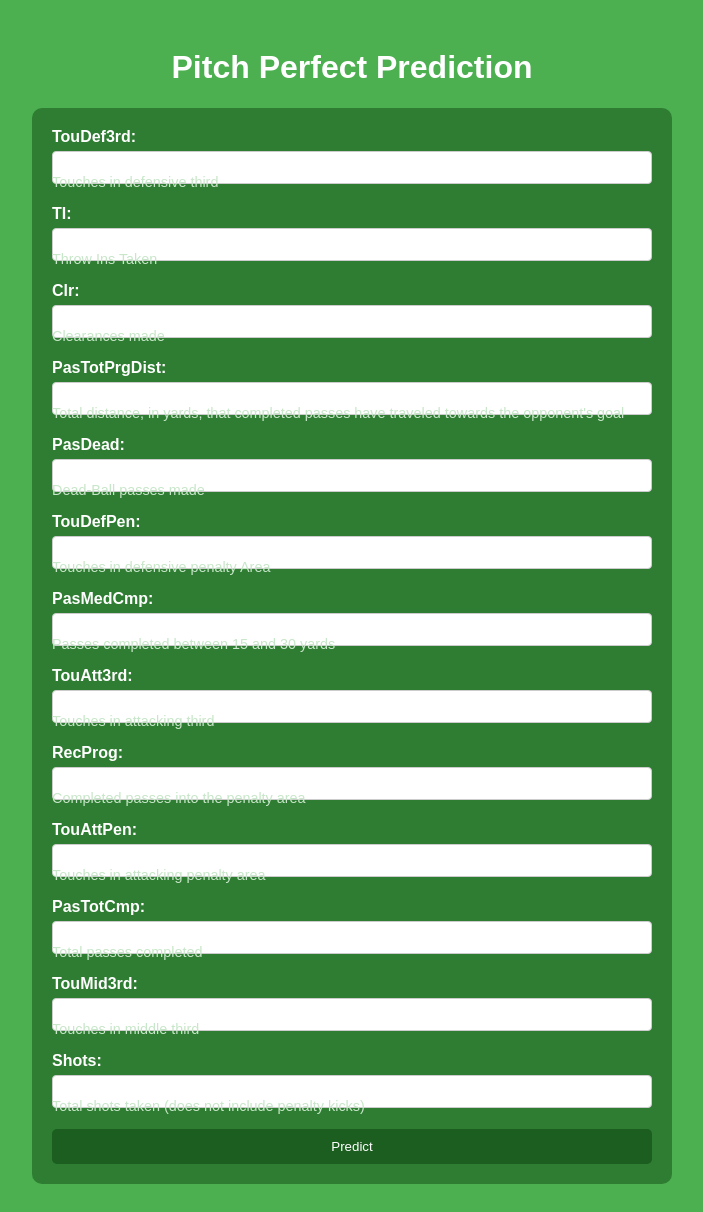
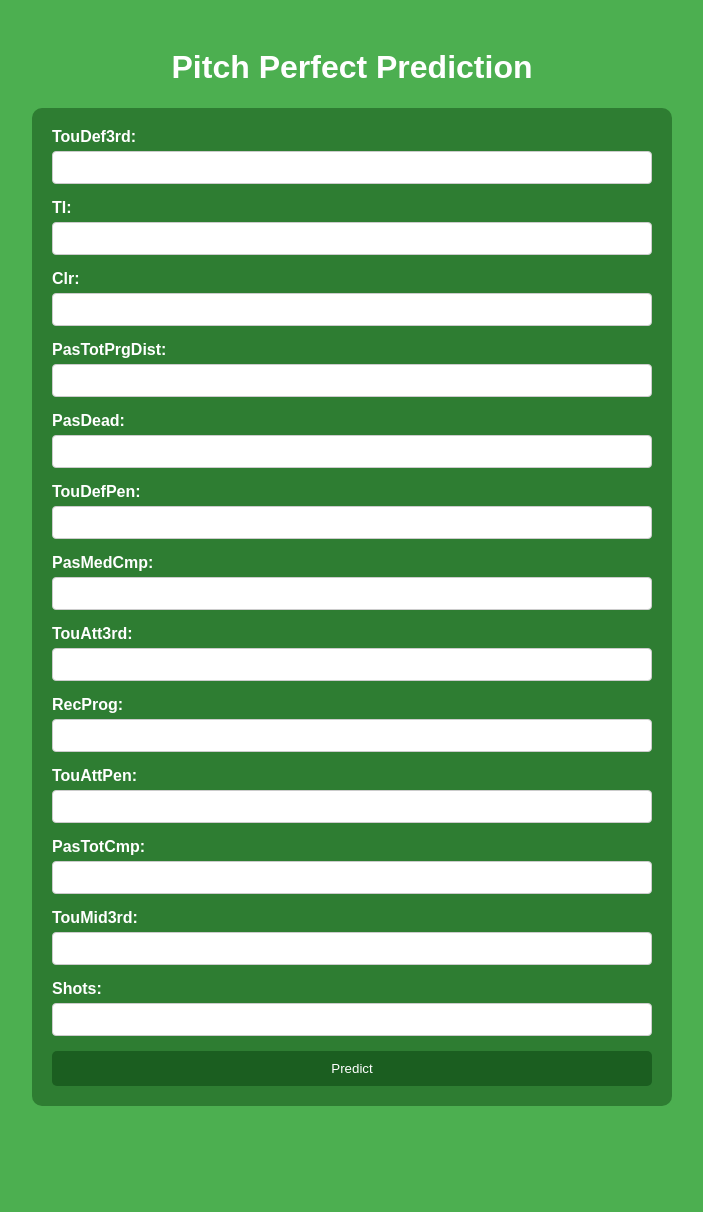
Before and after one commit to Fidot-2311/Dissertation, a Flask app: page / in a window 1280 px wide. Shown: the whole page, without its empty margins (288-991 px from the left). After the commit the page ends 1106 px from the top, so only its background shows below. Run offline with Flask 3, Linux system fonts and the light colour scheme; parts of the project's set-up code (start-up, migrations or seed data) failed here and were passed over.

Commit message:
Add files via upload

```diff
--- a/templates/index.html
+++ b/templates/index.html
@@ -48,12 +48,6 @@
         input[type="submit"]:hover {
             background-color: #66BB6A; /* Hover effect */
         }
-        .description {
-            font-size: 0.9em;
-            color: #C8E6C9;
-            margin-top: -10px;
-            margin-bottom: 10px;
-        }
     </style>
 </head>
 <body>
@@ -62,67 +56,54 @@
         <div class="form-group">
             <label for="TouDef3rd">TouDef3rd:</label>
             <input type="number" id="TouDef3rd" name="TouDef3rd" min="0" step="any" required>
-            <div class="description">Touches in defensive third</div>
         </div>
         <div class="form-group">
             <label for="TI">TI:</label>
             <input type="number" id="TI" name="TI" min="0" step="any" required>
-            <div class="description">Throw Ins Taken</div>
         </div>
         <div class="form-group">
             <label for="Clr">Clr:</label>
             <input type="number" id="Clr" name="Clr" min="0" step="any" required>
-            <div class="description">Clearances made</div>
         </div>
         <div class="form-group">
             <label for="PasTotPrgDist">PasTotPrgDist:</label>
             <input type="number" id="PasTotPrgDist" name="PasTotPrgDist" min="0" step="any" required>
-            <div class="description">Total distance, in yards, that completed passes have traveled towards the opponent's goal</div>
         </div>
         <div class="form-group">
             <label for="PasDead">PasDead:</label>
             <input type="number" id="PasDead" name="PasDead" min="0" step="any" required>
-            <div class="description">Dead-Ball passes made</div>
         </div>
         <div class="form-group">
             <label for="TouDefPen">TouDefPen:</label>
             <input type="number" id="TouDefPen" name="TouDefPen" min="0" step="any" required>
-            <div class="description">Touches in defensive penalty Area</div>
         </div>
         <div class="form-group">
             <label for="PasMedCmp">PasMedCmp:</label>
             <input type="number" id="PasMedCmp" name="PasMedCmp" min="0" step="any" required>
-            <div class="description">Passes completed between 15 and 30 yards</div>
         </div>
         <div class="form-group">
             <label for="TouAtt3rd">TouAtt3rd:</label>
             <input type="number" id="TouAtt3rd" name="TouAtt3rd" min="0" step="any" required>
-            <div class="description">Touches in attacking third</div>
         </div>
         <div class="form-group">
             <label for="RecProg">RecProg:</label>
             <input type="number" id="RecProg" name="RecProg" min="0" step="any" required>
-            <div class="description">Completed passes into the penalty area</div>
         </div>
         <div class="form-group">
             <label for="TouAttPen">TouAttPen:</label>
             <input type="number" id="TouAttPen" name="TouAttPen" min="0" step="any" required>
-            <div class="description">Touches in attacking penalty area</div>
         </div>
         <div class="form-group">
             <label for="PasTotCmp">PasTotCmp:</label>
             <input type="number" id="PasTotCmp" name="PasTotCmp" min="0" step="any" required>
-            <div class="description">Total passes completed</div>
         </div>
         <div class="form-group">
             <label for="TouMid3rd">TouMid3rd:</label>
             <input type="number" id="TouMid3rd" name="TouMid3rd" min="0" step="any" required>
-            <div class="description">Touches in middle third</div>
         </div>
         <div class="form-group">
             <label for="Shots">Shots:</label>
             <input type="number" id="Shots" name="Shots" min="0" step="any" required>
-            <div class="description">Total shots taken (does not include penalty kicks)</div>
         </div>
         <input type="submit" value="Predict">
     </form>
```
